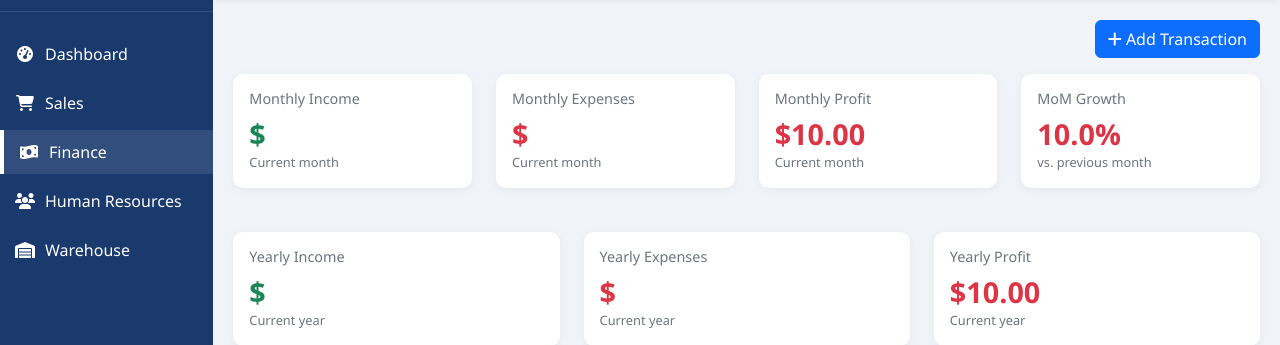
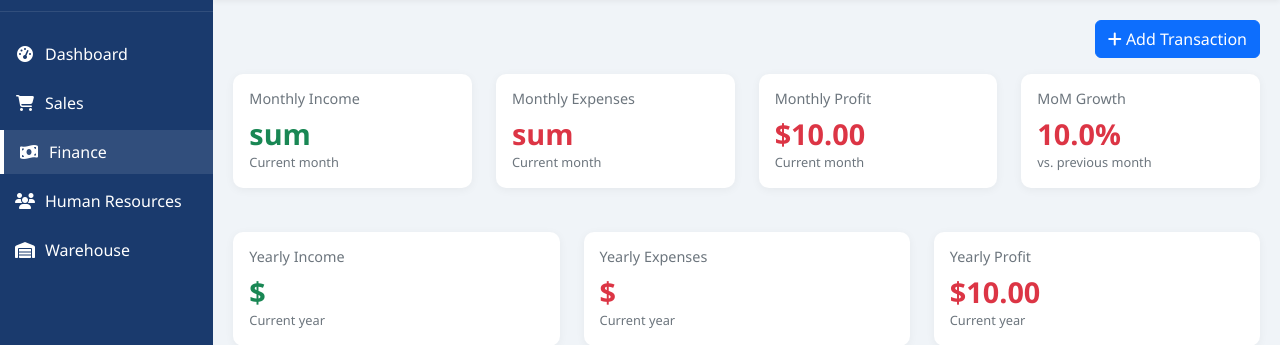
Before and after one commit to AbzalkhonAkramov/clothes_shop_erp, a Django app: template templates/finance/dashboard.html in a window 1280 px wide. Shown: the part 58-403 px from the top of the page. Run offline with Django 5.2, Linux system fonts and the light colour scheme; data comes from the database, SQL or seed files in the repository; tables that the repository leaves empty hold one stand-in row (values such as "Sample post"); the template is opened without the code that fills it: values that come from a table or form of the project are taken from there, most other values are stand-ins (such as "Sample title", 1, 10 or a date in 2020); parts of the project's set-up code (start-up, migrations or seed data) failed here and were passed over; some libraries are stand-ins or nearby versions.

Commit message:
$ ti sum

```diff
--- a/templates/dashboard/dashboard.html
+++ b/templates/dashboard/dashboard.html
@@ -44,8 +44,8 @@
                     ${{ monthly_profit|floatformat:2 }}
                 </h2>
                 <div class="d-flex justify-content-between align-items-center">
-                    <p class="card-subtitle mb-0">Income: ${{ monthly_income|floatformat:2 }}</p>
-                    <p class="card-subtitle mb-0">Expenses: ${{ monthly_expenses|floatformat:2 }}</p>
+                    <p class="card-subtitle mb-0">Income: sum{{ monthly_income|floatformat:2 }}</p>
+                    <p class="card-subtitle mb-0">Expenses: sum{{ monthly_expenses|floatformat:2 }}</p>
                 </div>
             </div>
         </div>
--- a/templates/finance/dashboard.html
+++ b/templates/finance/dashboard.html
@@ -21,7 +21,7 @@
         <div class="card">
             <div class="card-body">
                 <h5 class="card-title">Monthly Income</h5>
-                <h2 class="card-value text-success">${{ monthly_income|floatformat:2 }}</h2>
+                <h2 class="card-value text-success">sum{{ monthly_income|floatformat:2 }}</h2>
                 <p class="card-subtitle">Current month</p>
             </div>
         </div>
@@ -32,7 +32,7 @@
         <div class="card">
             <div class="card-body">
                 <h5 class="card-title">Monthly Expenses</h5>
-                <h2 class="card-value text-danger">${{ monthly_expenses|floatformat:2 }}</h2>
+                <h2 class="card-value text-danger">sum{{ monthly_expenses|floatformat:2 }}</h2>
                 <p class="card-subtitle">Current month</p>
             </div>
         </div>
```
